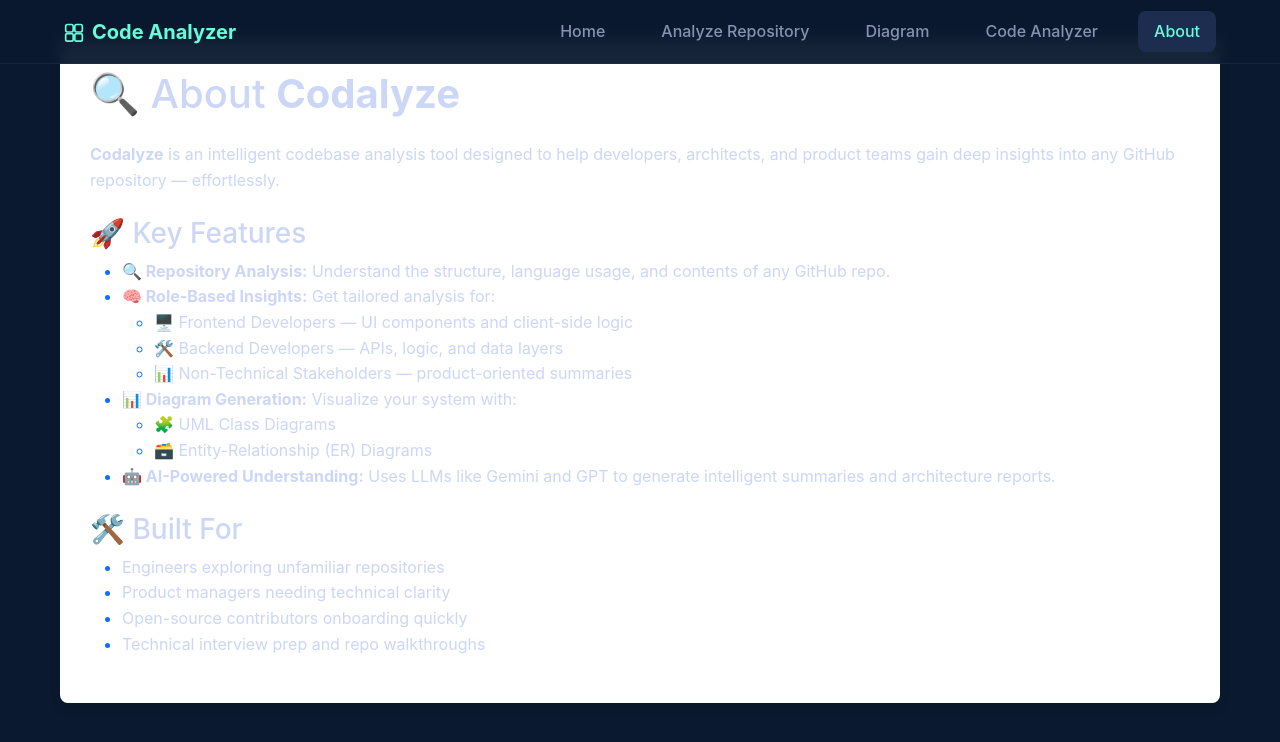
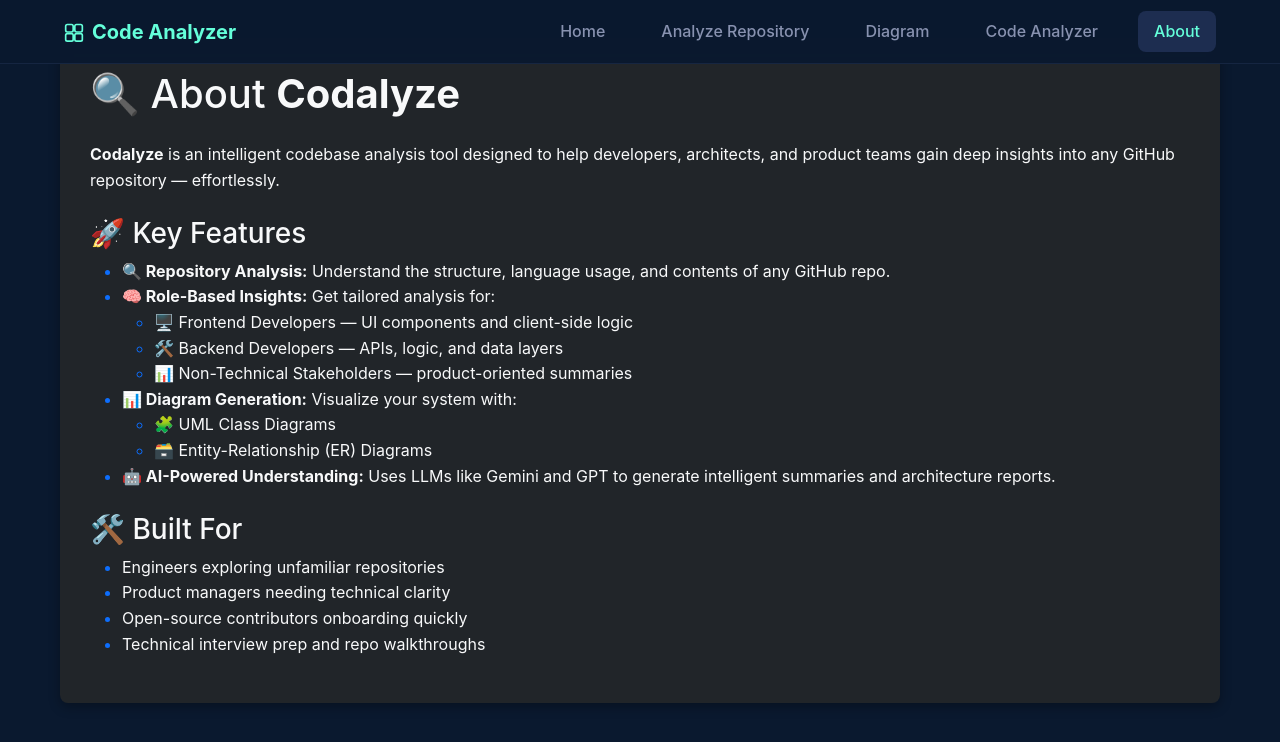
Before and after one commit to Maharsh-Nayak/Code-Analyzer, a Flask app: page /about/ in a window 1280 px wide. Shown: the top 742 px of the page. Run offline with Flask 3, Linux system fonts and the light colour scheme; some libraries are stand-ins or nearby versions.

Commit message:
Update about.html

```diff
--- a/templates/about.html
+++ b/templates/about.html
@@ -11,15 +11,19 @@
       padding: 40px 20px;
     }
     .about-card {
-      background-color: #ffffff;
+      background-color: #212529; /* Dark background */
       border-radius: 8px;
       padding: 30px;
-      box-shadow: 0 4px 12px rgba(0, 0, 0, 0.1);
+      color: #f8f9fa; /* Light text for contrast */
+      box-shadow: 0 4px 12px rgba(0, 0, 0, 0.3);
     }
-    .about-icon {
-      margin-right: 10px;
+    .about-card h1,
+    .about-card h3,
+    .about-card p,
+    .about-card li {
+      color: #f8f9fa;
     }
-    ul li::marker {
+    .about-card ul li::marker {
       color: #0d6efd;
     }
   </style>
```
